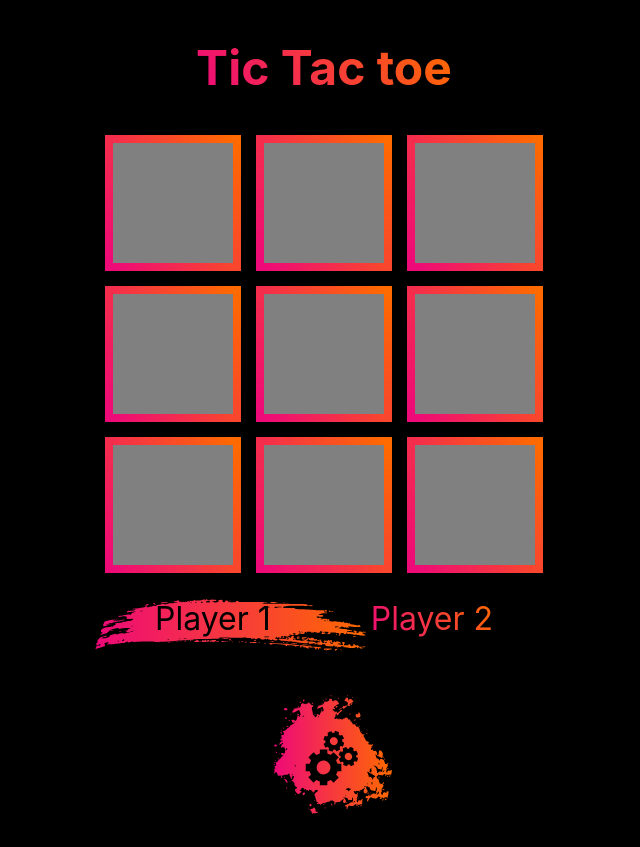
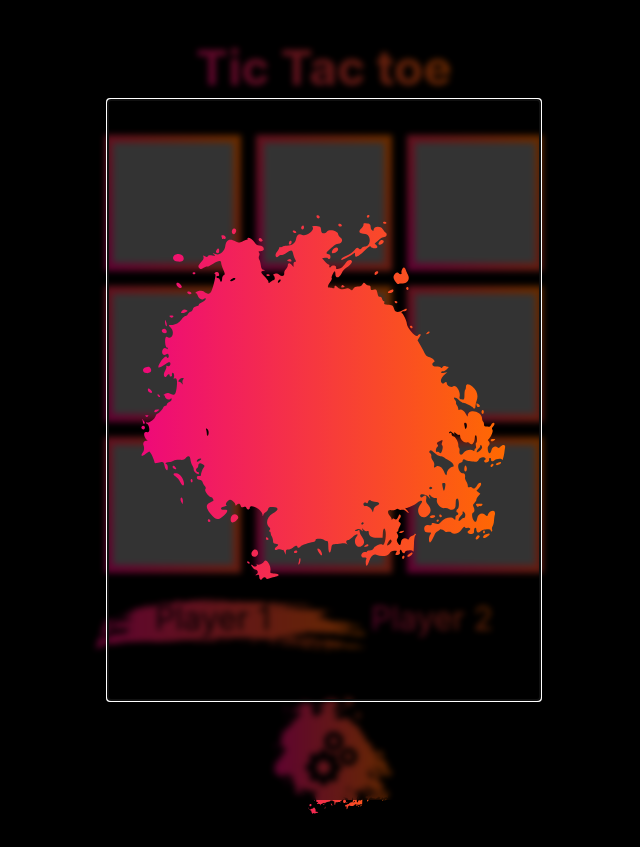
Before and after one commit to tmbruce/tic-tac-toe, a plain HTML site: page index.html in a window 1280 px wide. Both pictures are taken after a click on the picture 648 px from the left and 758 px from the top of the page. Shown: the whole page, without its empty margins (316-956 px from the left). Drawn offline with Linux system fonts and the light colour scheme.

Commit message:
Modal styling

```diff
--- a/css/styles.css
+++ b/css/styles.css
@@ -110,6 +110,18 @@ h1 {
 .spacer {
   width: 100px;
 }
+dialog {
+  border: none;
+  background-color: transparent;
+}
+dialog::before {
+  content: url("../img/round-splatter.svg");
+}
+dialog::backdrop {
+  background-color: rgba(0, 0, 0, 0.6);
+  backdrop-filter: blur(3px);
+  -webkit-backdrop-filter: blur(3px);
+}
 @media (min-width: 500px) {
   .cell {
     height: 120px;
--- a/index.js
+++ b/index.js
@@ -4,7 +4,13 @@ import GameController from "./js/gameController.js";
 
 let player1 = Player();
 let player2 = Player();
+let settingsBtn = document.querySelector("#gear-icon");
 
+settingsBtn.addEventListener("click", () => {
+  let settingsModal = document.createElement("dialog");
+  document.body.append(settingsModal);
+  settingsModal.showModal();
+});
 const play = (data) => {
   let mark =
     GameController.getCurrentPlayer() == player1.getPlayerType()
```
